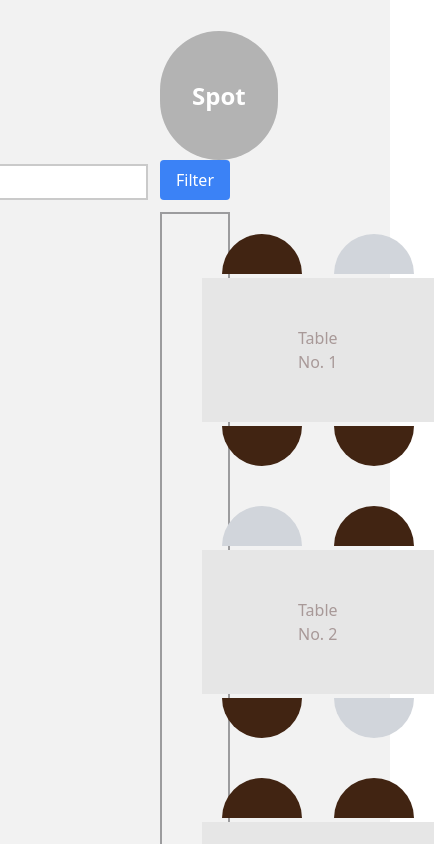
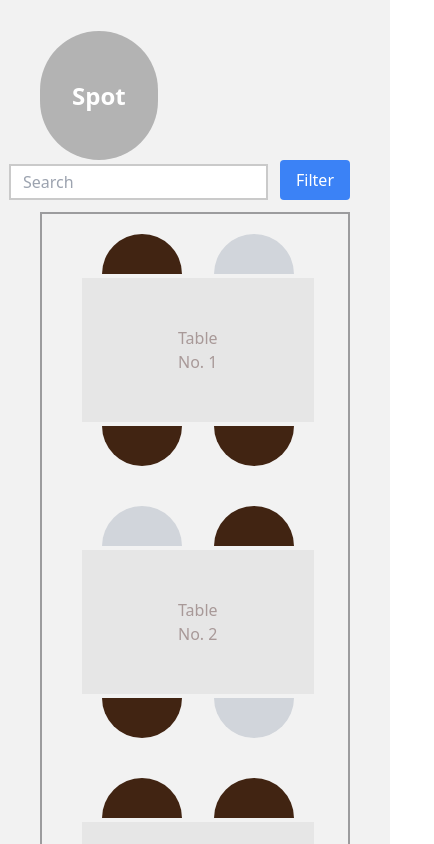
Before and after one commit to sandeepyadav-24/tripo-saints, a React (Vite) app: page / in a window 390 px wide. Shown: the top 844 px of the page, 434 px wide, since content can reach past the window. Built offline with nearby package versions, Linux system fonts and the light colour scheme.

Commit message:
Responsive Design

```diff
--- a/src/components/Home.jsx
+++ b/src/components/Home.jsx
@@ -52,7 +52,7 @@ function Home() {
   });
 
   return (
-    <div className="px-40 h-screen bg-[#F2F2F2]">
+    <div className=" px-10 md:px-40 md:h-screen bg-[#F2F2F2]">
       <div className="pt-20 pb-10">
         <span className="py-12 px-8 bg-[#B3B3B3] rounded-full text-white text-2xl font-semibold">
           Spot
```
